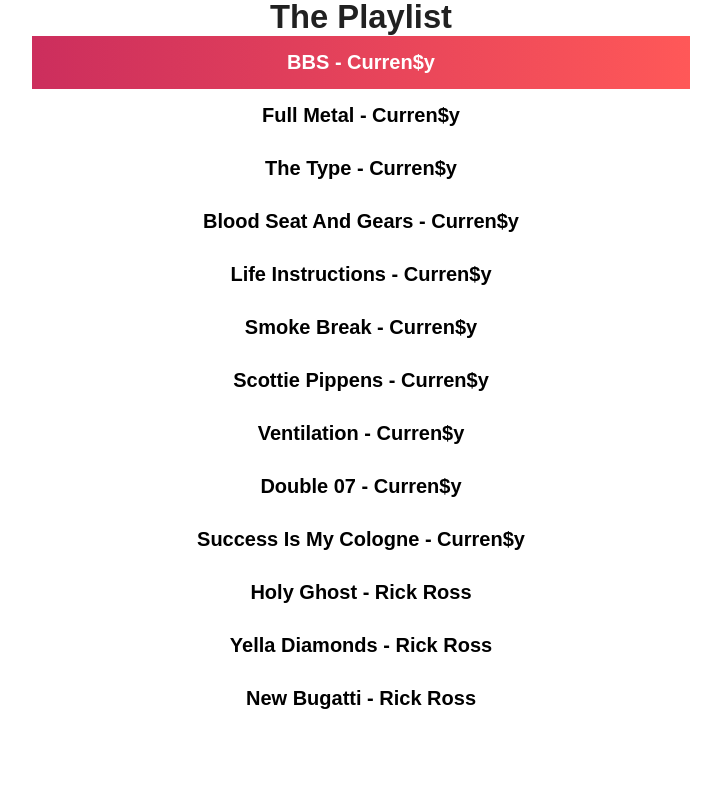
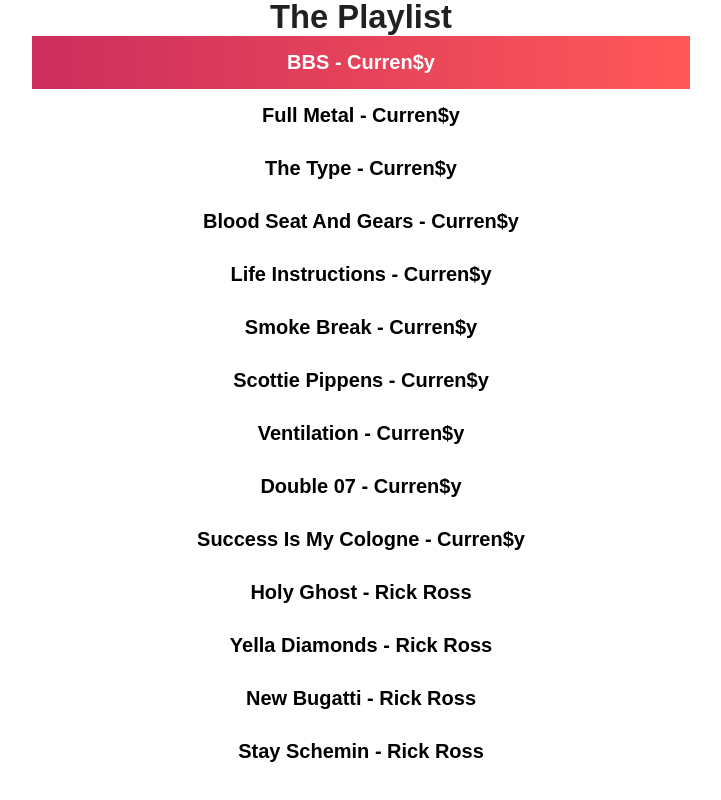
Before and after one commit to Philippe-F/playlist, a Vue app: page / in a window 1280 px wide. Shown: the part 244-1044 px from the top of the page, without its empty margins (279-1000 px from the left). Built offline with nearby package versions, Linux system fonts and the light colour scheme.

Commit message:
Add song

```diff
--- a/src/App.vue
+++ b/src/App.vue
@@ -111,6 +111,11 @@
           title: 'New Bugatti',
           artist: 'Rick Ross',
           src: require('./assets/10_New_Bugatti.mp3')
+        },
+        {
+          title: 'Stay Schemin',
+          artist: 'Rick Ross',
+          src: require('./assets/19_Stay_Schemin.mp3')
         }
       ],
       player: new Audio()
```
